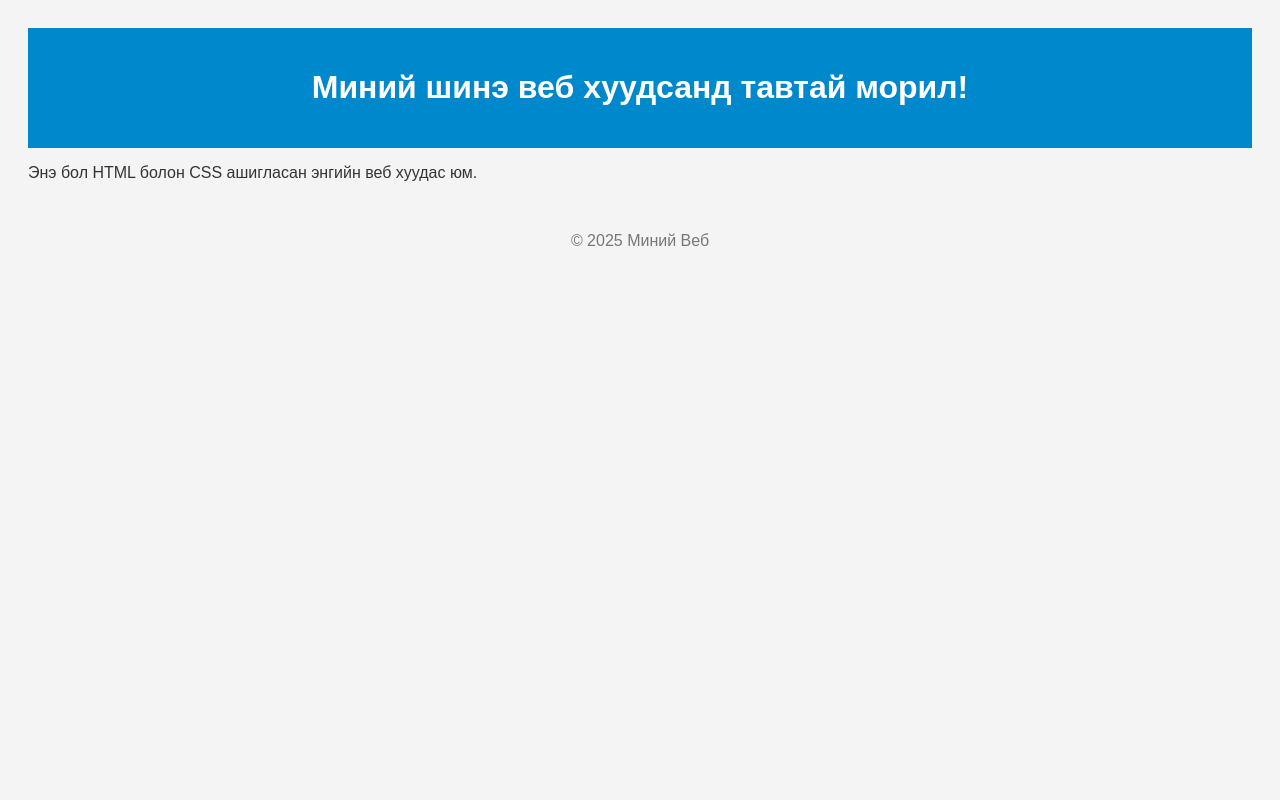
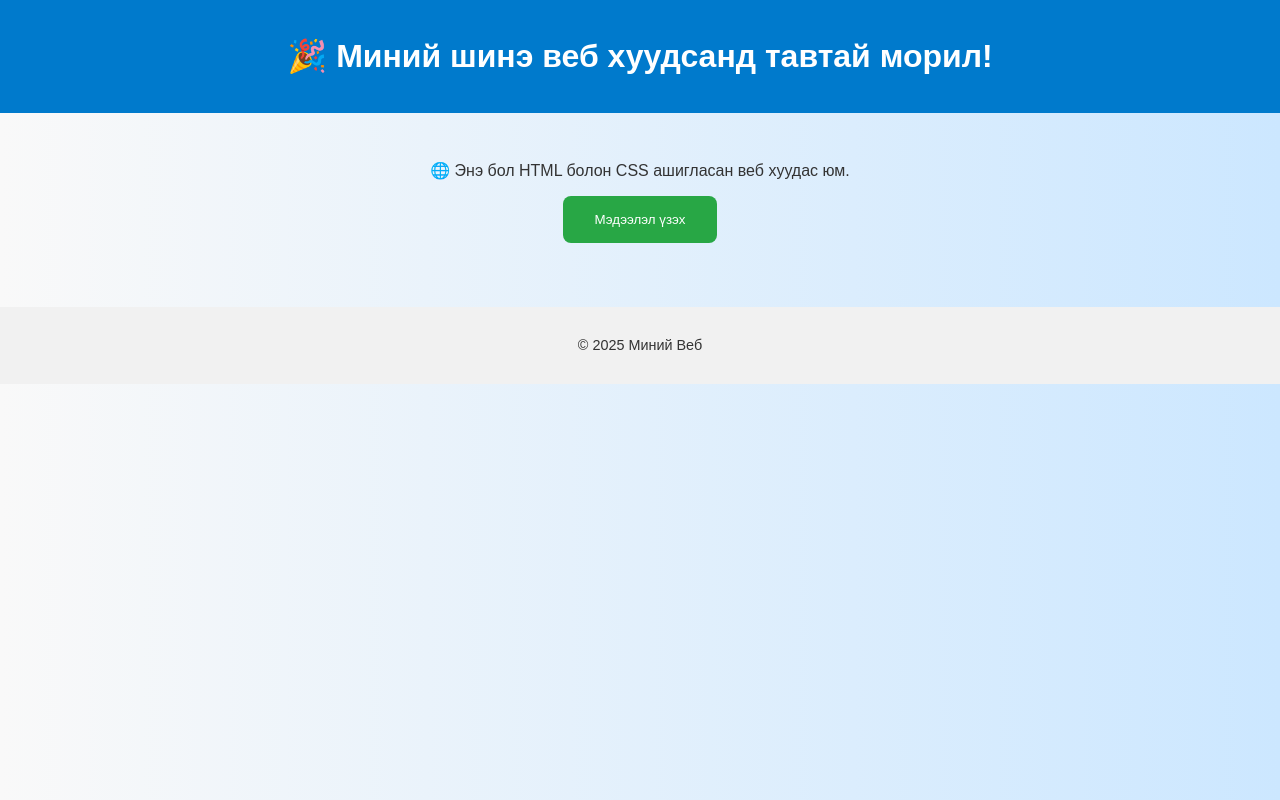
Before and after one commit to Altjin09/my-web, a plain HTML site: page index.html in a window 1280 px wide. Drawn offline with Linux system fonts and the light colour scheme.

Commit message:
CI/CD test

```diff
--- a/index.html
+++ b/index.html
@@ -8,10 +8,11 @@
 </head>
 <body>
   <header>
-    <h1>Миний шинэ веб хуудсанд тавтай морил!</h1>
+    <h1>🎉 Миний шинэ веб хуудсанд тавтай морил!</h1>
   </header>
   <main>
-    <p>Энэ бол HTML болон CSS ашигласан энгийн веб хуудас юм.</p>
+    <p>🌐 Энэ бол HTML болон CSS ашигласан веб хуудас юм.</p>
+    <button class="btn">Мэдээлэл үзэх</button>
   </main>
   <footer>
     <p>© 2025 Миний Веб</p>
--- a/style.css
+++ b/style.css
@@ -1,19 +1,34 @@
 body {
   font-family: Arial, sans-serif;
-  background-color: #f4f4f4;
+  background: linear-gradient(to right, #f9f9f9, #cce7ff);
+  margin: 0;
+  padding: 0;
   color: #333;
-  padding: 20px;
+  text-align: center;
 }
 
 header {
-  background-color: #0088cc;
+  background-color: #007acc;
   color: white;
-  padding: 20px;
-  text-align: center;
+  padding: 1rem;
+}
+
+main {
+  padding: 2rem;
+}
+
+.btn {
+  background-color: #28a745;
+  color: white;
+  padding: 1rem 2rem;
+  border: none;
+  border-radius: 8px;
+  cursor: pointer;
 }
 
 footer {
-  margin-top: 50px;
-  text-align: center;
-  color: #777;
+  margin-top: 2rem;
+  padding: 1rem;
+  background-color: #f1f1f1;
+  font-size: 0.9rem;
 }
```
